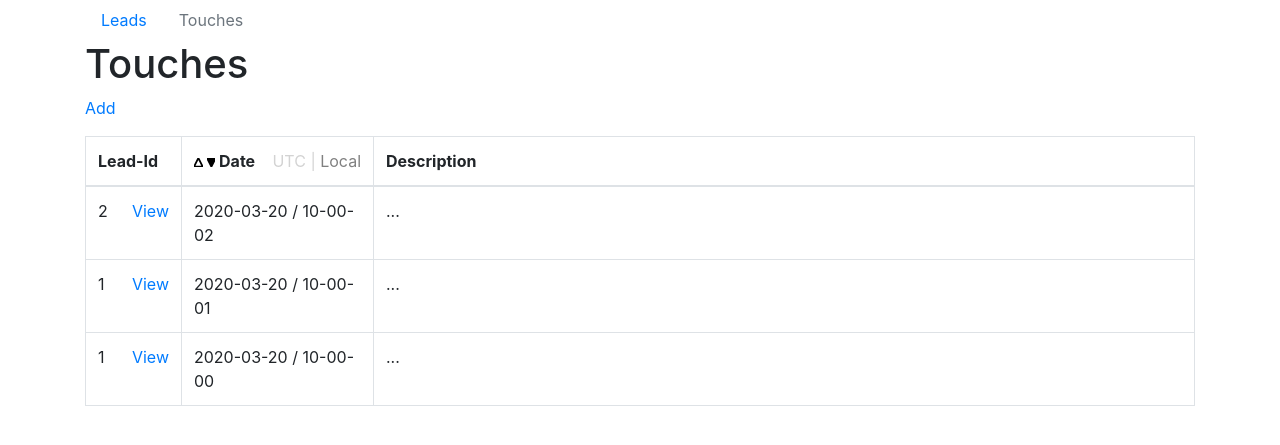
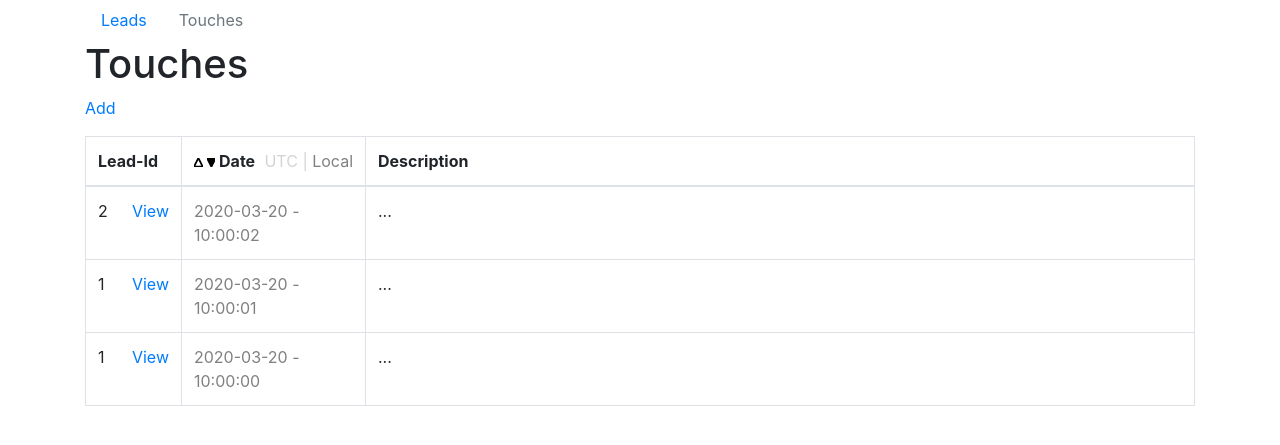
Before and after one commit to dejbug/full-stack-python-test-1, a Flask app: page /touches/?dates_order=descending in a window 1280 px wide. Shown: the top 445 px of the page. Run offline with Flask 2, Linux system fonts and the light colour scheme; data comes from the database, SQL or seed files in the repository; parts of the project's set-up code (start-up, migrations or seed data) failed here and were passed over; some libraries are stand-ins or nearby versions.

Commit message:
changed date string formatting

```diff
--- a/application/custom_template_filters.py
+++ b/application/custom_template_filters.py
@@ -19,7 +19,7 @@ def length(obj):
 
 
 @app.template_filter()
-def dateform(obj, format="%Y-%m-%d / %H-%M-%S"):
+def dateform(obj, format="%Y-%m-%d - %H:%M:%S"):
 
 	try: return obj.strftime(format)
 	except: print_exc()
--- a/application/static/css/common.css
+++ b/application/static/css/common.css
@@ -9,9 +9,12 @@
 	font-weight: normal;
 }
 
-th.touch-date,
-th.lead-date {
-	width: 12em;
+th.touch-date {
+	width: 11.5em;
+}
+
+td.touch-date {
+	color: grey;
 }
 
 th.touch-lead_id {
```
